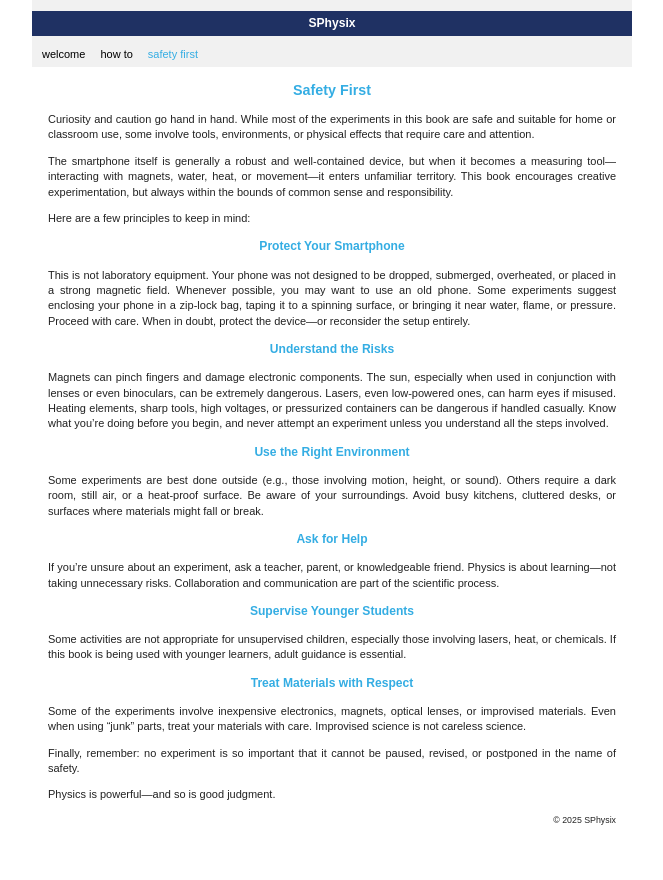
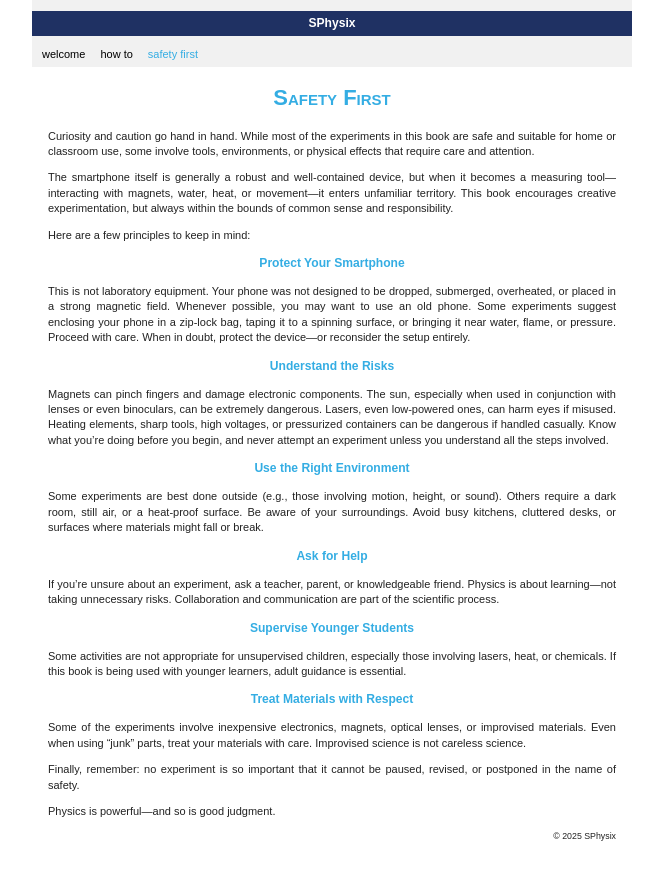
Before and after one commit to rplano/sphysix, a Jekyll site: the page built from chapters/0_3_Safety_First.md, in a window 1280 px wide. Shown: the top 880 px of the page, without its empty margins (308-971 px from the left). Built offline with Jekyll 4.4.1, drawn with Linux system fonts in a browser that asks for light colours.

```diff
--- a/chapters/0_3_Safety_First.md
+++ b/chapters/0_3_Safety_First.md
@@ -3,7 +3,7 @@ layout: default
 title: 0.3 Safety First
 ---
 
-## Safety First
+# Safety First
 
 Curiosity and caution go hand in hand. While most of the experiments in this book are safe and suitable for home or classroom use, some involve tools, environments, or physical effects that require care and attention.
 
```
